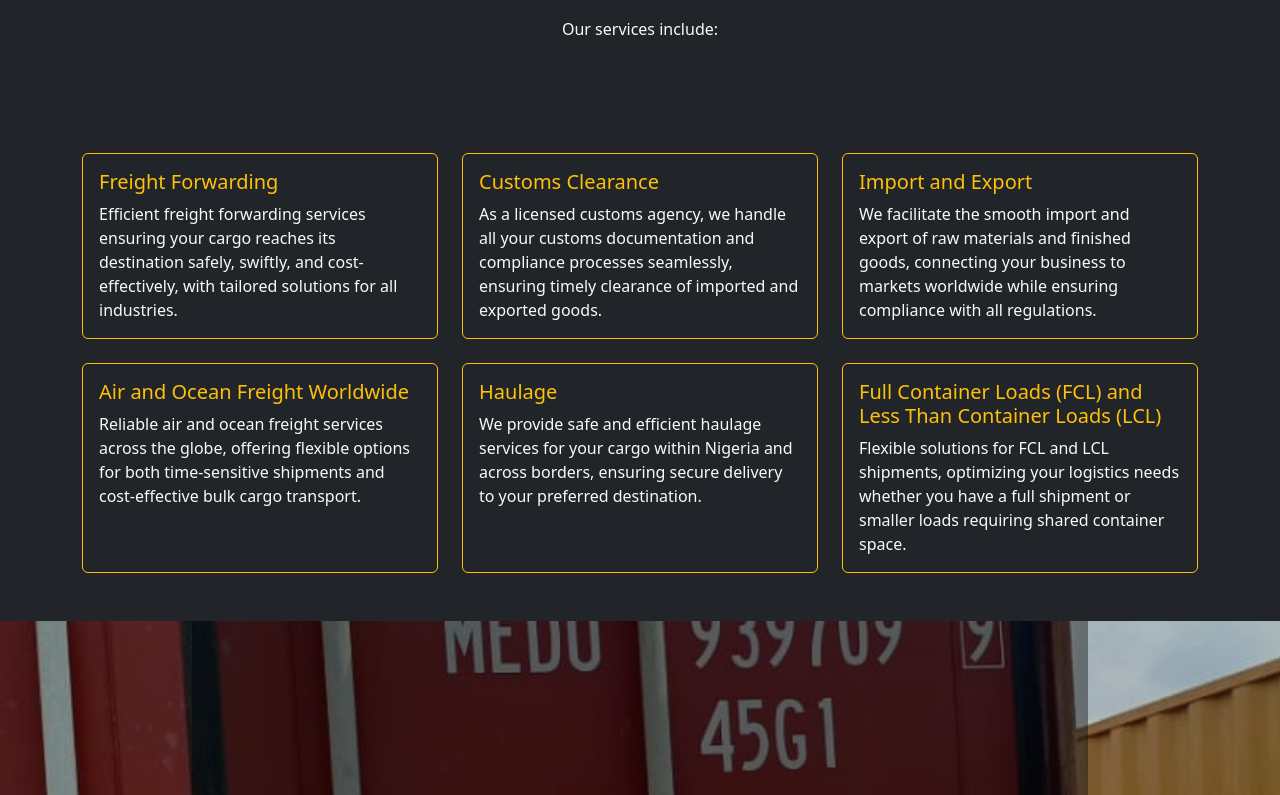
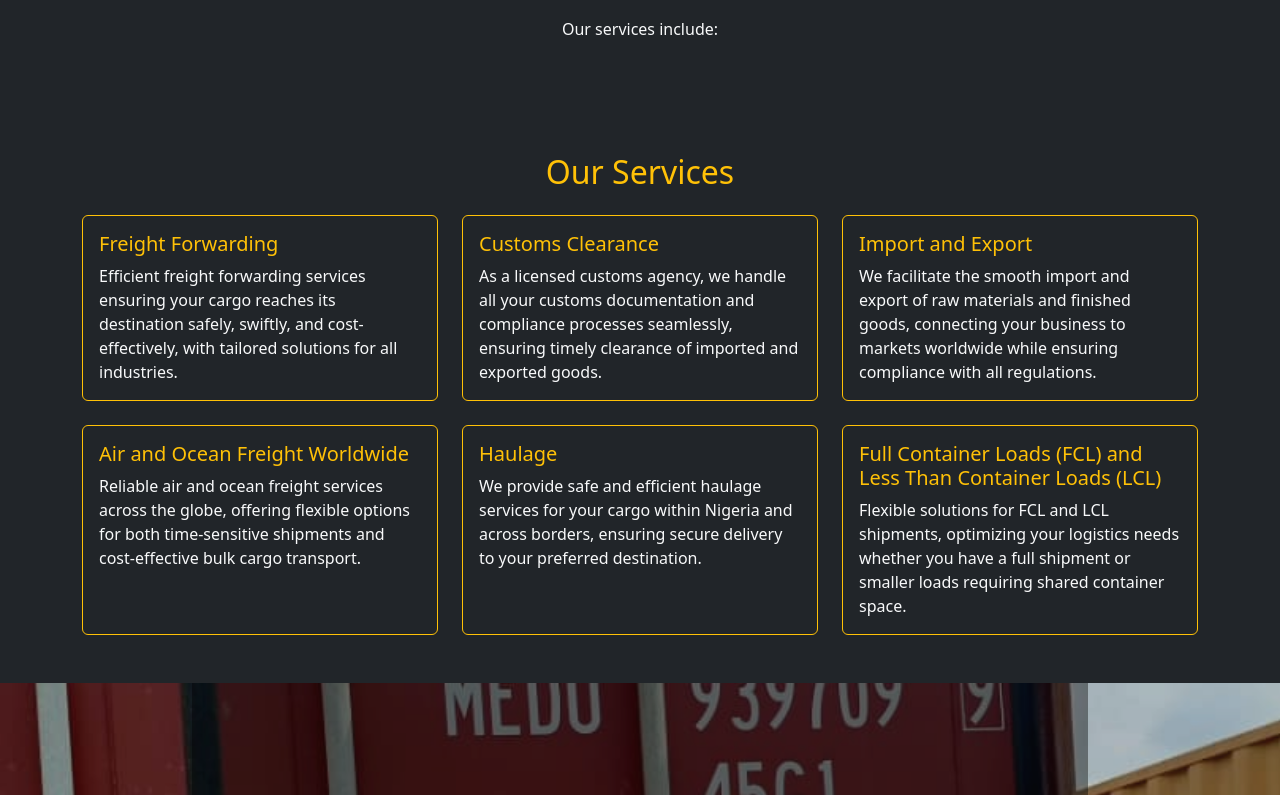
Before and after one commit to EngrJimmy-eng/Anokif, a React (Create React App) app: page /services in a window 1280 px wide. Shown: the part 865-1660 px from the top of the page. Built offline with nearby package versions, Linux system fonts and the light colour scheme.

Commit message:
Fix: Added accessible content to OurServices component

```diff
--- a/src/components/OurServices.jsx
+++ b/src/components/OurServices.jsx
@@ -30,7 +30,7 @@ const services = [
 const OurServices = () => {
   return (
     <section className="container my-5">
-      <h2 className="text-center text-warning mb-4"></h2>
+      <h2 className="text-center text-warning mb-4">Our Services</h2>
       <div className="row g-4">
         {services.map((service, index) => (
           <div key={index} className="col-md-6 col-lg-4">
```
